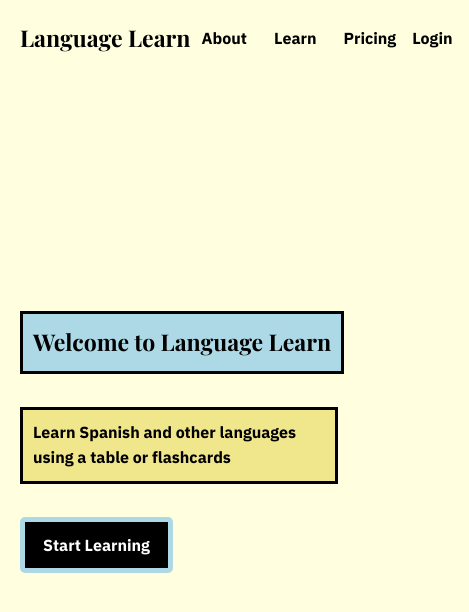
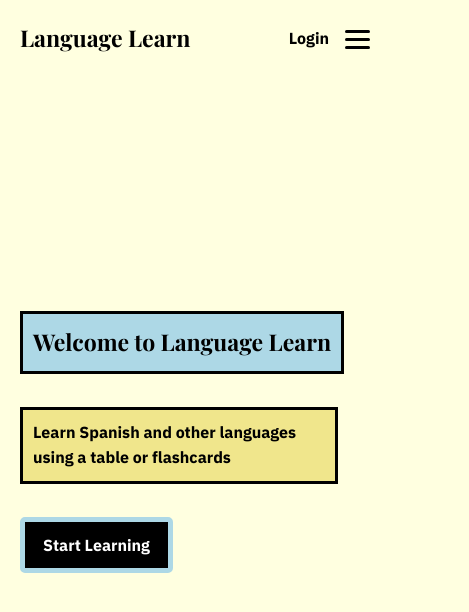
Before and after one commit to flooyd/language-learn, a SvelteKit app: page / in a window 390 px wide. Shown: the top 612 px of the page, 469 px wide, since content can reach past the window. Built offline with nearby package versions, Linux system fonts and the light colour scheme; a web font is replaced by a local one.

Commit message:
add hamburger menu, thank you claude

```diff
--- a/src/routes/+layout.svelte
+++ b/src/routes/+layout.svelte
@@ -6,6 +6,7 @@
 	let { children } = $props();
 	let ready = $state(false);
 	let duration = $state(800);
+	let menuOpen = $state(false);
 
 	onMount(() => {
 		ready = true;
@@ -20,11 +21,25 @@
 	<nav transition:fly={{ y: -1000, duration }}>
 		<div class="left-nav">
 			<a href="/"><h1>Language Learn</h1></a>
-			<a href="/about"><h3>About</h3></a>
-			<a href="/learn"><h3>Learn</h3></a>
-			<a href="/pricing"><h3>Pricing</h3></a>
+			<a href="/about" class="desktop-only"><h3>About</h3></a>
+			<a href="/learn" class="desktop-only"><h3>Learn</h3></a>
+			<a href="/pricing" class="desktop-only"><h3>Pricing</h3></a>
 		</div>
-		<a href="/login"><h3>Login</h3></a>
+		<div class="right-nav">
+			<a href="/login"><h3>Login</h3></a>
+			<button class="hamburger" onclick={() => (menuOpen = !menuOpen)}>
+				<span></span>
+				<span></span>
+				<span></span>
+			</button>
+		</div>
+		{#if menuOpen}
+			<div class="menu" transition:fly={{ y: -10, duration: 200 }}>
+				<a href="/about" onclick={() => (menuOpen = false)}><h3>About</h3></a>
+				<a href="/learn" onclick={() => (menuOpen = false)}><h3>Learn</h3></a>
+				<a href="/pricing" onclick={() => (menuOpen = false)}><h3>Pricing</h3></a>
+			</div>
+		{/if}
 	</nav>
 	{@render children()}
 	<div style="height: 2.074rem;"></div>
@@ -38,6 +53,8 @@
 		position: sticky;
 		background: lightyellow;
 		top: 0;
+		flex-wrap: wrap;
+		margin-bottom: 2.074rem;
 	}
 
 	nav a {
@@ -46,9 +63,13 @@
 		padding-bottom: 0.0833rem;
 	}
 
-    nav h3 {
-        margin-right: 1rem;
-    }
+	nav h1 {
+		margin: 0;
+	}
+
+	nav h3 {
+		margin: 0;
+	}
 
 	nav a:hover {
 		text-decoration: underline;
@@ -58,6 +79,61 @@
 		display: flex;
 		gap: 11.11px;
 		align-items: center;
+	}
+
+	.desktop-only {
+		display: block;
+	}
+
+	.right-nav {
+		display: flex;
+		gap: 1rem;
+		align-items: center;
+	}
+
+	.hamburger {
+		display: none;
+		flex-direction: column;
+		background: none;
+		border: none;
+		padding: 0;
+		cursor: pointer;
+		gap: 5px;
+	}
+
+	.hamburger span {
+		width: 25px;
+		height: 3px;
+		background: black;
+		border-radius: 2px;
+	}
+
+	.menu {
+		position: absolute;
+		top: 100%;
+		right: 20px;
+		background: white;
+		border: 2px solid black;
+		border-radius: 5px;
+		display: flex;
+		flex-direction: column;
+		padding: 10px 0;
+		min-width: 150px;
+		z-index: 10;
+	}
+
+	.menu a {
+		padding: 10px 20px;
+		display: block;
+		white-space: nowrap;
+	}
+
+	.menu a h3 {
+		margin: 0;
+	}
+
+	.menu a:hover {
+		background: #f0e68c;
 	}
 
 	:global(*) {
@@ -141,6 +217,14 @@
 			white-space: nowrap;
 		}
 
+		.desktop-only {
+			display: none;
+		}
+
+		.hamburger {
+			display: flex;
+		}
+
 		:global(h1) {
 			font-size: 1.44rem;
 		}
```
